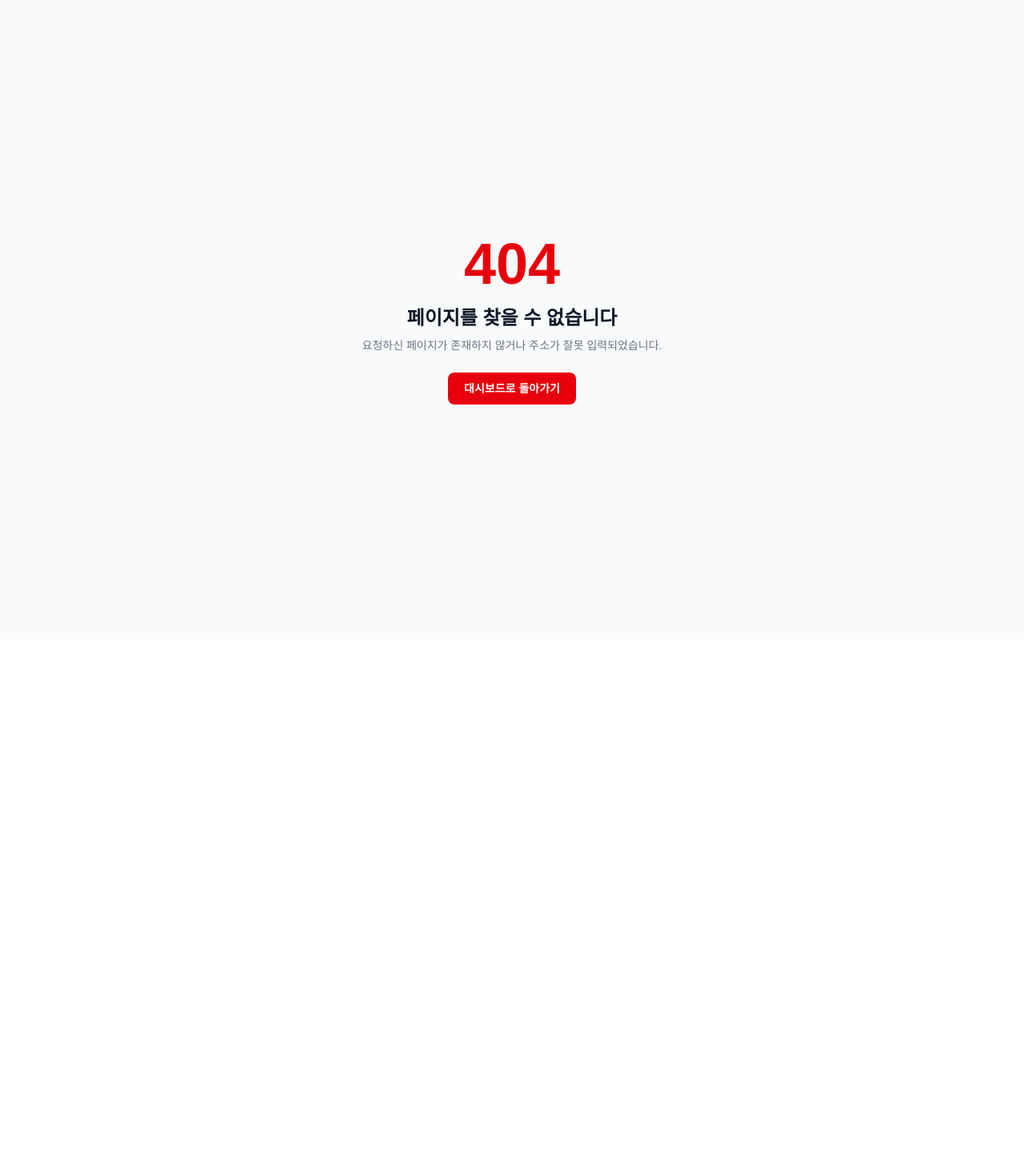
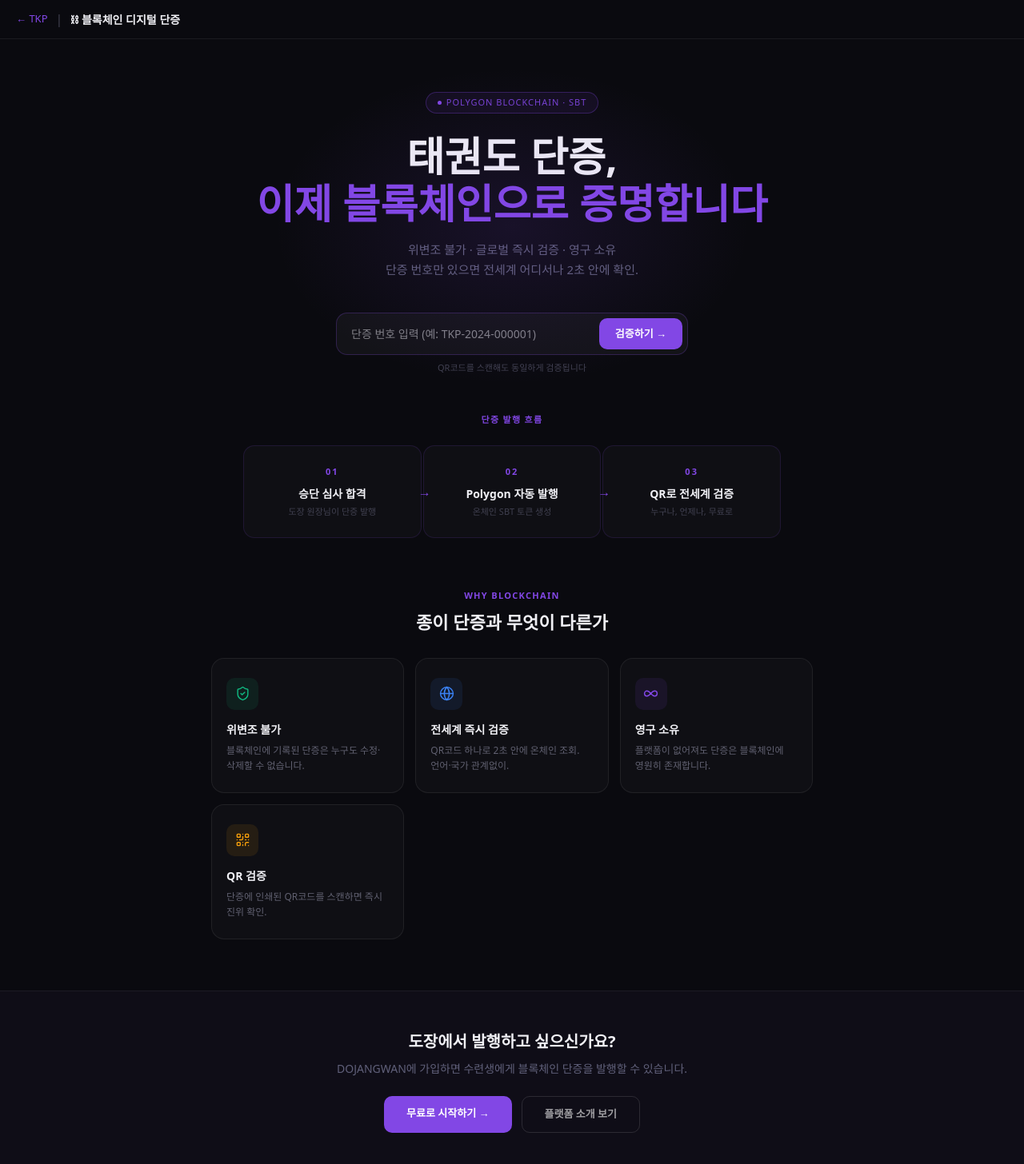
Before and after one commit to pensivekim/tkd-platform, a Next.js app: page /cert in a window 1280 px wide. Before the commit this address had no page. Shown: the top 1456 px of the page at 80% size. Before the commit the page ends 800 px from the top, so only its background shows below. Built offline with nearby package versions, Linux system fonts and the light colour scheme.

Commit message:
feat: add blockchain cert landing page (/cert)

```diff
--- /dev/null
+++ b/src/app/cert/page.tsx
@@ -0,0 +1,219 @@
+"use client";
+
+import { useState } from "react";
+import Link from "next/link";
+import { useRouter } from "next/navigation";
+import { ShieldCheck, Globe, Infinity, QrCode } from "lucide-react";
+
+const FEATURES = [
+  {
+    Icon: ShieldCheck,
+    title: "위변조 불가",
+    desc: "블록체인에 기록된 단증은 누구도 수정·삭제할 수 없습니다.",
+    color: "#10B981",
+  },
+  {
+    Icon: Globe,
+    title: "전세계 즉시 검증",
+    desc: "QR코드 하나로 2초 안에 온체인 조회. 언어·국가 관계없이.",
+    color: "#3B82F6",
+  },
+  {
+    Icon: Infinity,
+    title: "영구 소유",
+    desc: "플랫폼이 없어져도 단증은 블록체인에 영원히 존재합니다.",
+    color: "#8247E5",
+  },
+  {
+    Icon: QrCode,
+    title: "QR 검증",
+    desc: "단증에 인쇄된 QR코드를 스캔하면 즉시 진위 확인.",
+    color: "#F59E0B",
+  },
+];
+
+const FLOW = [
+  { step: "01", label: "승단 심사 합격", sub: "도장 원장님이 단증 발행" },
+  { step: "02", label: "Polygon 자동 발행", sub: "온체인 SBT 토큰 생성" },
+  { step: "03", label: "QR로 전세계 검증", sub: "누구나, 언제나, 무료로" },
+];
+
+export default function CertLandingPage() {
+  const router = useRouter();
+  const [certNumber, setCertNumber] = useState("");
+
+  function handleSearch(e: React.FormEvent) {
+    e.preventDefault();
+    const trimmed = certNumber.trim().toUpperCase();
+    if (!trimmed) return;
+    router.push(`/verify/${trimmed}`);
+  }
+
+  return (
+    <div style={{ background: "#0A0A0F", minHeight: "100vh", color: "#F0F0F5", fontFamily: "system-ui, sans-serif" }}>
+
+      {/* Top bar */}
+      <div style={{ borderBottom: "1px solid rgba(255,255,255,0.07)", padding: "12px 20px", display: "flex", alignItems: "center", gap: 10 }}>
+        <Link href="/" style={{ color: "#8247E5", textDecoration: "none", fontSize: 13 }}>← TKP</Link>
+        <span style={{ color: "#404050" }}>|</span>
+        <span style={{ fontWeight: 700, fontSize: 14 }}>⛓ 블록체인 디지털 단증</span>
+      </div>
+
+      {/* ── HERO ── */}
+      <div style={{ textAlign: "center", padding: "64px 24px 48px", position: "relative", overflow: "hidden" }}>
+        {/* purple glow */}
+        <div style={{
+          position: "absolute", top: "50%", left: "50%",
+          transform: "translate(-50%, -50%)",
+          width: 600, height: 400,
+          background: "radial-gradient(ellipse, rgba(130,71,229,0.12) 0%, transparent 70%)",
+          pointerEvents: "none",
+        }} />
+
+        {/* badge */}
+        <div style={{
+          display: "inline-flex", alignItems: "center", gap: 6,
+          border: "1px solid rgba(130,71,229,0.3)", background: "rgba(130,71,229,0.08)",
+          borderRadius: 999, padding: "4px 14px", fontSize: 11,
+          color: "rgba(130,71,229,0.9)", marginBottom: 24, letterSpacing: 1,
+        }}>
+          <span style={{ width: 5, height: 5, borderRadius: "50%", background: "#8247E5", display: "inline-block" }} />
+          POLYGON BLOCKCHAIN · SBT
+        </div>
+
+        <h1 style={{
+          fontSize: "clamp(1.8rem, 5vw, 3.2rem)", fontWeight: 900,
+          lineHeight: 1.15, marginBottom: 16, wordBreak: "keep-all",
+        }}>
+          태권도 단증,<br />
+          <span style={{ color: "#8247E5" }}>이제 블록체인으로 증명합니다</span>
+        </h1>
+
+        <p style={{ color: "#60607A", fontSize: 15, maxWidth: 480, margin: "0 auto 40px", lineHeight: 1.7, wordBreak: "keep-all" }}>
+          위변조 불가 · 글로벌 즉시 검증 · 영구 소유<br />
+          단증 번호만 있으면 전세계 어디서나 2초 안에 확인.
+        </p>
+
+        {/* 단증 번호 검색 */}
+        <form onSubmit={handleSearch} style={{ maxWidth: 440, margin: "0 auto" }}>
+          <div style={{
+            display: "flex", gap: 8,
+            background: "rgba(255,255,255,0.04)",
+            border: "1px solid rgba(130,71,229,0.25)",
+            borderRadius: 14, padding: 6,
+          }}>
+            <input
+              type="text"
+              value={certNumber}
+              onChange={e => setCertNumber(e.target.value)}
+              placeholder="단증 번호 입력 (예: TKP-2024-000001)"
+              style={{
+                flex: 1, background: "transparent", border: "none", outline: "none",
+                color: "#F0F0F5", fontSize: 14, padding: "8px 12px",
+              }}
+            />
+            <button type="submit" style={{
+              background: "#8247E5", color: "#fff",
+              border: "none", borderRadius: 10, padding: "10px 20px",
+              fontSize: 13, fontWeight: 700, cursor: "pointer", whiteSpace: "nowrap",
+            }}>
+              검증하기 →
+            </button>
+          </div>
+          <p style={{ fontSize: 11, color: "#404050", marginTop: 8 }}>
+            QR코드를 스캔해도 동일하게 검증됩니다
+          </p>
+        </form>
+      </div>
+
+      {/* ── FLOW ── */}
+      <div style={{ maxWidth: 720, margin: "0 auto 64px", padding: "0 24px" }}>
+        <p style={{ textAlign: "center", fontSize: 11, color: "#8247E5", letterSpacing: "0.12em", textTransform: "uppercase", fontWeight: 600, marginBottom: 24 }}>
+          단증 발행 흐름
+        </p>
+        <div style={{ display: "grid", gridTemplateColumns: "repeat(3, 1fr)", gap: 2 }}>
+          {FLOW.map((f, i) => (
+            <div key={i} style={{ position: "relative" }}>
+              <div style={{
+                background: "rgba(255,255,255,0.025)",
+                border: "1px solid rgba(130,71,229,0.15)",
+                borderRadius: 14, padding: "24px 16px", textAlign: "center",
+              }}>
+                <div style={{ fontSize: 11, color: "#8247E5", fontWeight: 700, letterSpacing: 2, marginBottom: 8 }}>
+                  {f.step}
+                </div>
+                <div style={{ fontWeight: 700, fontSize: 14, marginBottom: 4, wordBreak: "keep-all" }}>{f.label}</div>
+                <div style={{ fontSize: 11, color: "#404050" }}>{f.sub}</div>
+              </div>
+              {i < 2 && (
+                <div style={{
+                  position: "absolute", right: -12, top: "50%", transform: "translateY(-50%)",
+                  color: "#8247E5", fontSize: 16, zIndex: 1,
+                }}>→</div>
+              )}
+            </div>
+          ))}
+        </div>
+      </div>
+
+      {/* ── FEATURES ── */}
+      <div style={{ maxWidth: 800, margin: "0 auto 64px", padding: "0 24px" }}>
+        <p style={{ textAlign: "center", fontSize: 11, color: "#8247E5", letterSpacing: "0.12em", textTransform: "uppercase", fontWeight: 600, marginBottom: 8 }}>
+          Why Blockchain
+        </p>
+        <h2 style={{ textAlign: "center", fontSize: 22, fontWeight: 800, marginBottom: 28, wordBreak: "keep-all" }}>
+          종이 단증과 무엇이 다른가
+        </h2>
+        <div style={{ display: "grid", gridTemplateColumns: "repeat(auto-fill, minmax(180px, 1fr))", gap: 14 }}>
+          {FEATURES.map(({ Icon, title, desc, color }) => (
+            <div key={title} style={{
+              background: "rgba(255,255,255,0.025)",
+              border: "1px solid rgba(255,255,255,0.07)",
+              borderRadius: 16, padding: "24px 18px",
+            }}>
+              <div style={{
+                width: 40, height: 40, borderRadius: 10, marginBottom: 14,
+                background: `${color}18`, display: "flex", alignItems: "center", justifyContent: "center",
+              }}>
+                <Icon size={19} color={color} strokeWidth={1.8} />
+              </div>
+              <div style={{ fontWeight: 700, fontSize: 14, marginBottom: 6 }}>{title}</div>
+              <div style={{ fontSize: 12, color: "#606070", lineHeight: 1.6, wordBreak: "keep-all" }}>{desc}</div>
+            </div>
+          ))}
+        </div>
+      </div>
+
+      {/* ── CTA ── */}
+      <div style={{
+        borderTop: "1px solid rgba(255,255,255,0.06)",
+        background: "rgba(130,71,229,0.04)",
+        padding: "48px 24px", textAlign: "center",
+      }}>
+        <h3 style={{ fontSize: 20, fontWeight: 800, marginBottom: 8, wordBreak: "keep-all" }}>
+          도장에서 발행하고 싶으신가요?
+        </h3>
+        <p style={{ color: "#60607A", fontSize: 14, marginBottom: 24, wordBreak: "keep-all" }}>
+          DOJANGWAN에 가입하면 수련생에게 블록체인 단증을 발행할 수 있습니다.
+        </p>
+        <div style={{ display: "flex", gap: 12, justifyContent: "center", flexWrap: "wrap" }}>
+          <Link href="/register" style={{
+            background: "#8247E5", color: "#fff",
+            padding: "12px 28px", borderRadius: 10,
+            textDecoration: "none", fontWeight: 700, fontSize: 13,
+          }}>
+            무료로 시작하기 →
+          </Link>
+          <Link href="/" style={{
+            border: "1px solid rgba(255,255,255,0.12)", color: "rgba(255,255,255,0.6)",
+            padding: "12px 28px", borderRadius: 10,
+            textDecoration: "none", fontWeight: 600, fontSize: 13,
+          }}>
+            플랫폼 소개 보기
+          </Link>
+        </div>
+      </div>
+
+    </div>
+  );
+}
```
